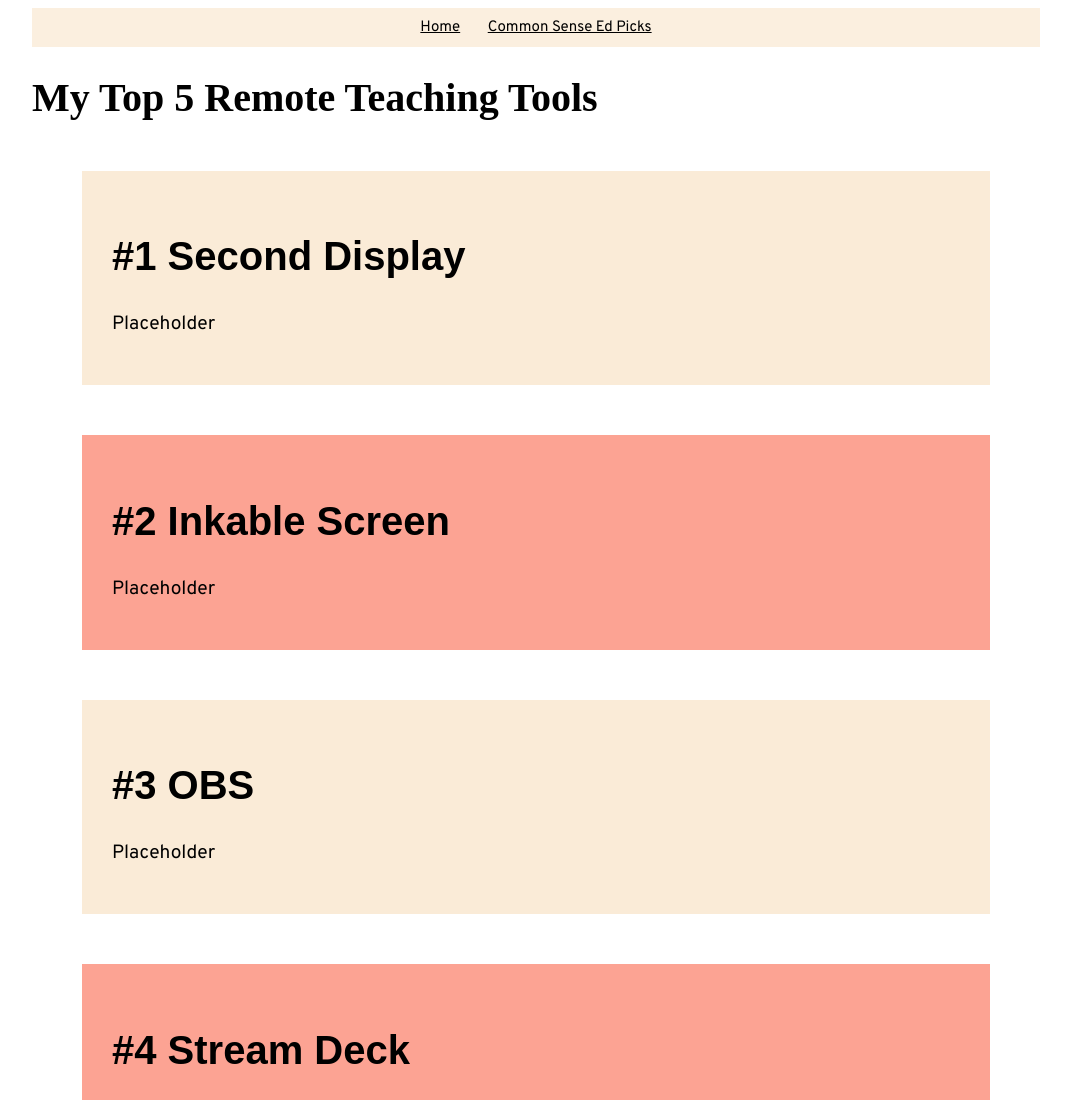
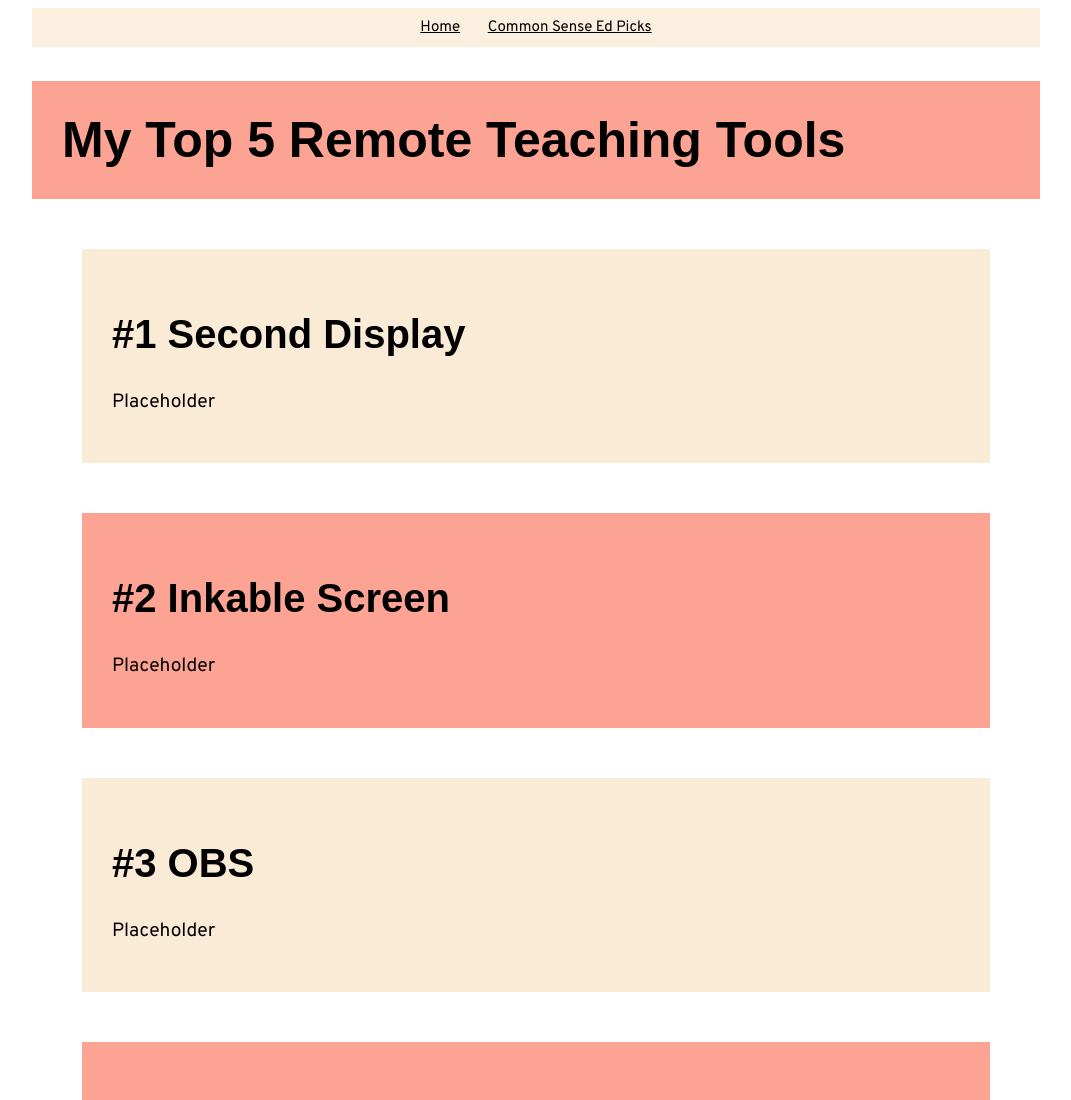
Before and after one commit to hwang106/FirstWebpageProject, a plain HTML site: page index.html in a window 1280 px wide. Shown: the top 1100 px of the page, without its empty margins (104-1175 px from the left). Drawn offline with Linux system fonts and the light colour scheme; a web font is replaced by a local one.

Commit message:
fixed the id selector

```diff
--- a/style.css
+++ b/style.css
@@ -34,7 +34,7 @@
   text-align: center;
 }
 
-h1 #title{
+#title{
   font-size: 2.5rem;
   text-align: left;
   background-color: rgb(252, 163, 147);
```
